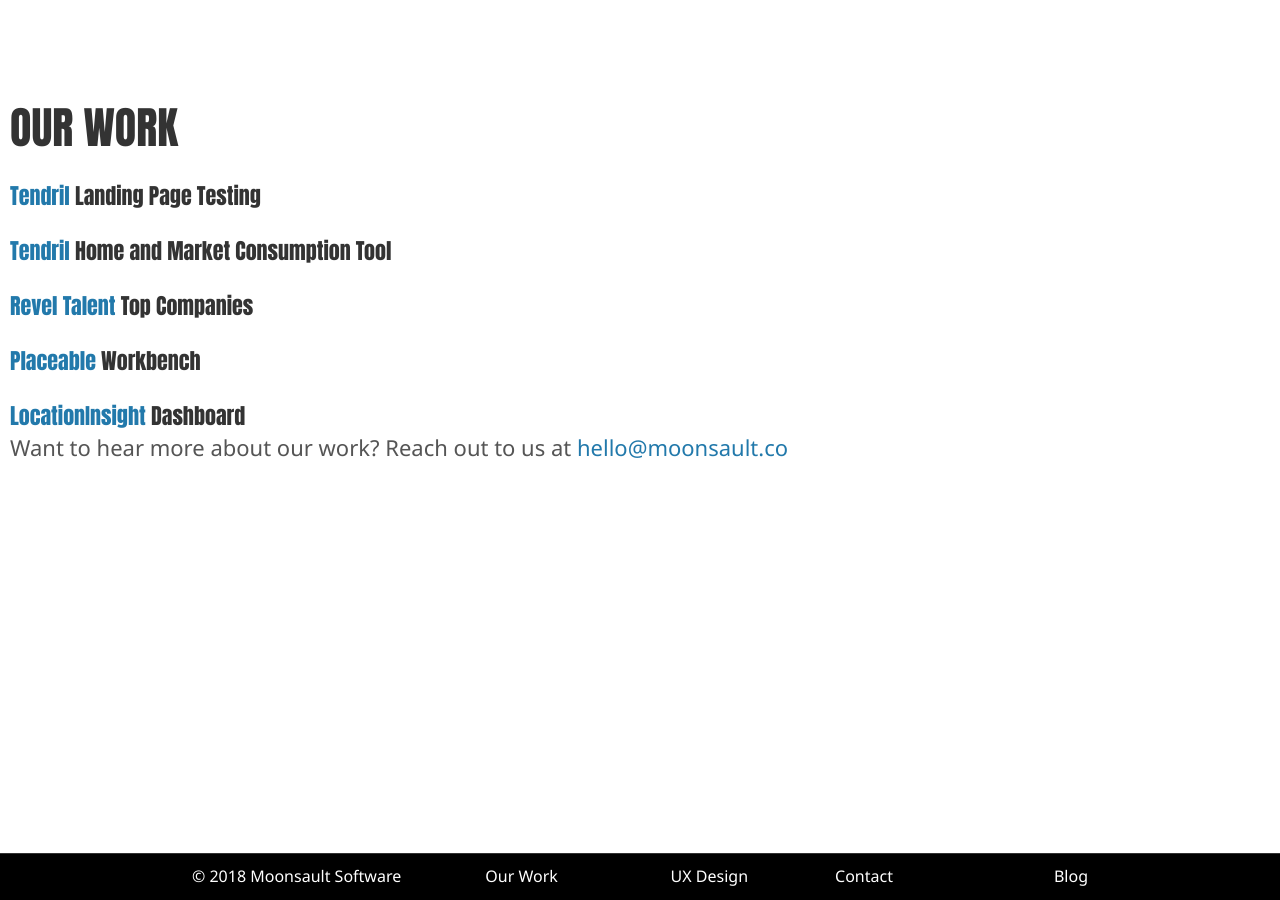
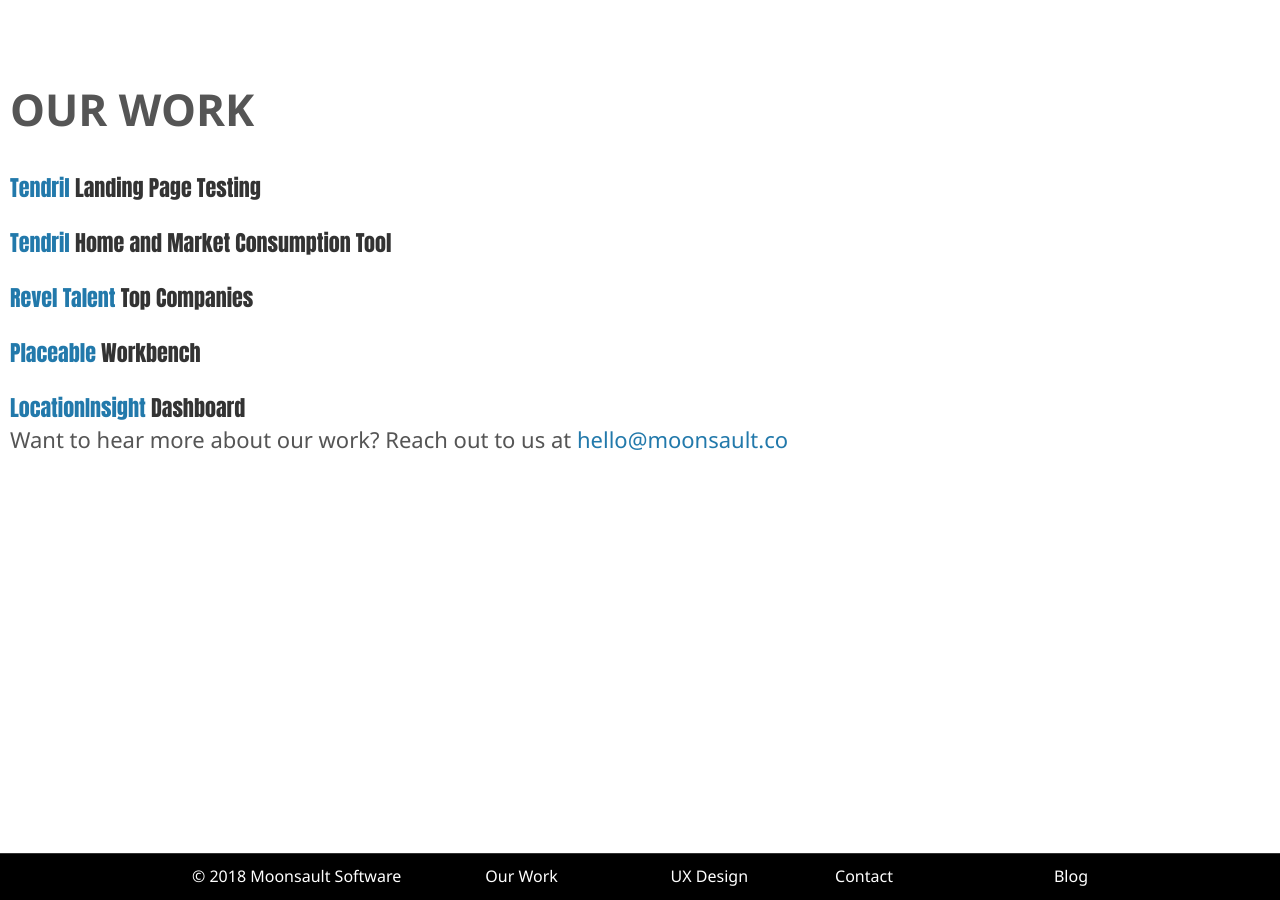
Before and after one commit to moonsaultco/moonsaultco.github.io, a Jekyll site: the page built from work/index.html, in a window 1280 px wide. Built offline with Jekyll 4.4.1, drawn with Linux system fonts in a browser that asks for light colours.

Commit message:
css tweak and file name change

```diff
--- a/_includes/index.scss
+++ b/_includes/index.scss
@@ -41,7 +41,7 @@
 	max-width: 40em;
 }
 
-h1, h2, h3, h4 {
+h2, h3, h4 {
 	@extend .contrast-font;
 	margin: 1.3em 0 0;
 	color: $dark-text;
```
Also changed, not shown: _posts/2018-02-21-responsive-by-default.md (renamed from _posts/2018-01-21-responsive-by-default.md).
